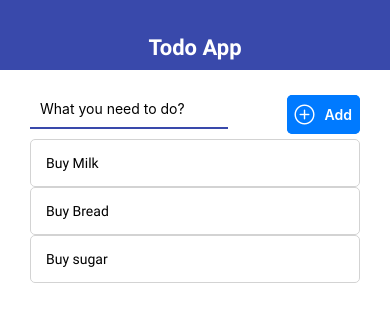
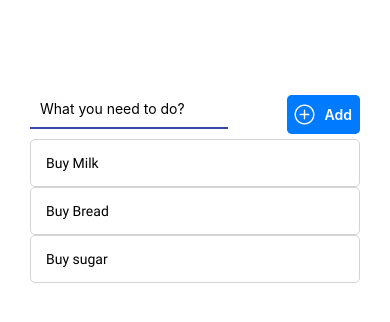
Before and after one commit to EdiGal91/novice-rn-todo-app, a React Native app: screen / in a window 390 px wide. Shown: the top 322 px of the page. Built offline with nearby package versions, Linux system fonts and the light colour scheme.

Commit message:
optimize navbar for specific OS

```diff
--- a/src/components/Navbar.js
+++ b/src/components/Navbar.js
@@ -1,9 +1,17 @@
 import React from "react";
-import { View, StyleSheet } from "react-native";
+import { View, StyleSheet, Platform } from "react-native";
 import { THEME } from "../theme";
 import { AppTextBold } from "./pure/AppTextBold";
 export const Navbar = ({ title }) => (
-  <View style={styles.navbar}>
+  <View
+    style={{
+      ...styles.navbar,
+      ...Platform.select({
+        ios: styles.iosNavbar,
+        android: styles.androidNavbar
+      })
+    }}
+  >
     <AppTextBold style={styles.text}>{title}</AppTextBold>
   </View>
 );
@@ -13,8 +21,14 @@ const styles = StyleSheet.create({
     height: 70,
     alignItems: "center",
     justifyContent: "flex-end",
-    backgroundColor: THEME.COLORS.MAIN_COLOR,
     paddingBottom: 10
+  },
+  androidNavbar: {
+    backgroundColor: THEME.COLORS.MAIN_COLOR
+  },
+  iosNavbar: {
+    borderBottomColor: THEME.COLORS.MAIN_COLOR,
+    borderBottomWidth: 1
   },
   text: { fontSize: 22, color: THEME.COLORS.WHITE }
 });
```
